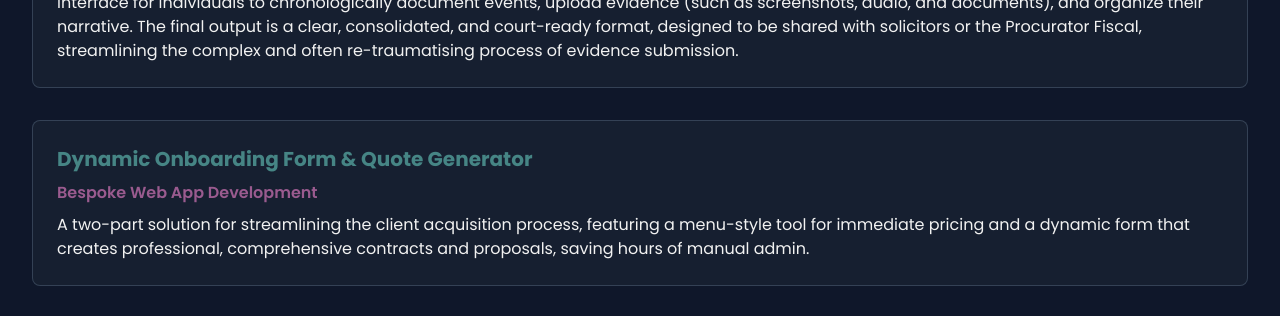
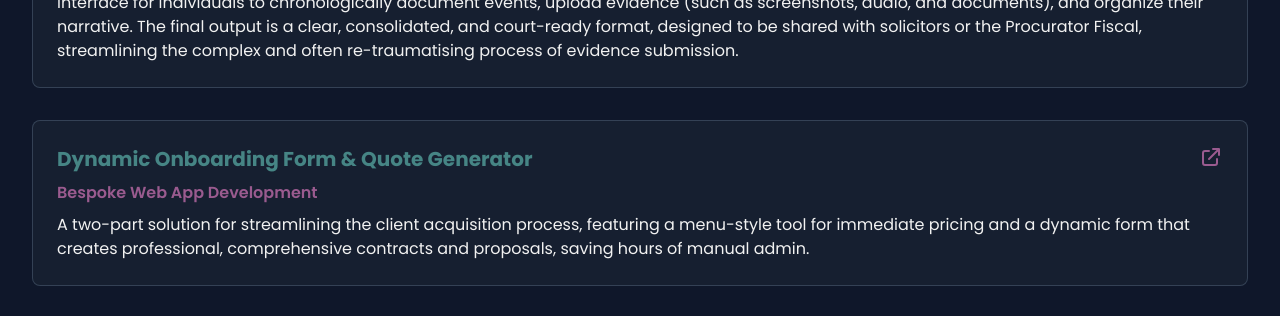
Before and after one commit to nicola-empower/my-portfolio, a Next.js app: page /projects in a window 1280 px wide. Shown: the part 2300-2616 px from the top of the page. Built offline with nearby package versions, Linux system fonts and the light colour scheme.

Commit message:
quote gen demo added

```diff
--- a/src/app/projects/page.tsx
+++ b/src/app/projects/page.tsx
@@ -66,7 +66,8 @@ const projectsData = [
     {
         title: "Dynamic Onboarding Form & Quote Generator",
         role: "Bespoke Web App Development",
-        description: "A two-part solution for streamlining the client acquisition process, featuring a menu-style tool for immediate pricing and a dynamic form that creates professional, comprehensive contracts and proposals, saving hours of manual admin."
+        description: "A two-part solution for streamlining the client acquisition process, featuring a menu-style tool for immediate pricing and a dynamic form that creates professional, comprehensive contracts and proposals, saving hours of manual admin.",
+        link: "https://nicola-empower.github.io/quote-generator/"
     },
     {
         title: "Flagship Project: My Wee Wander Planner",
```
